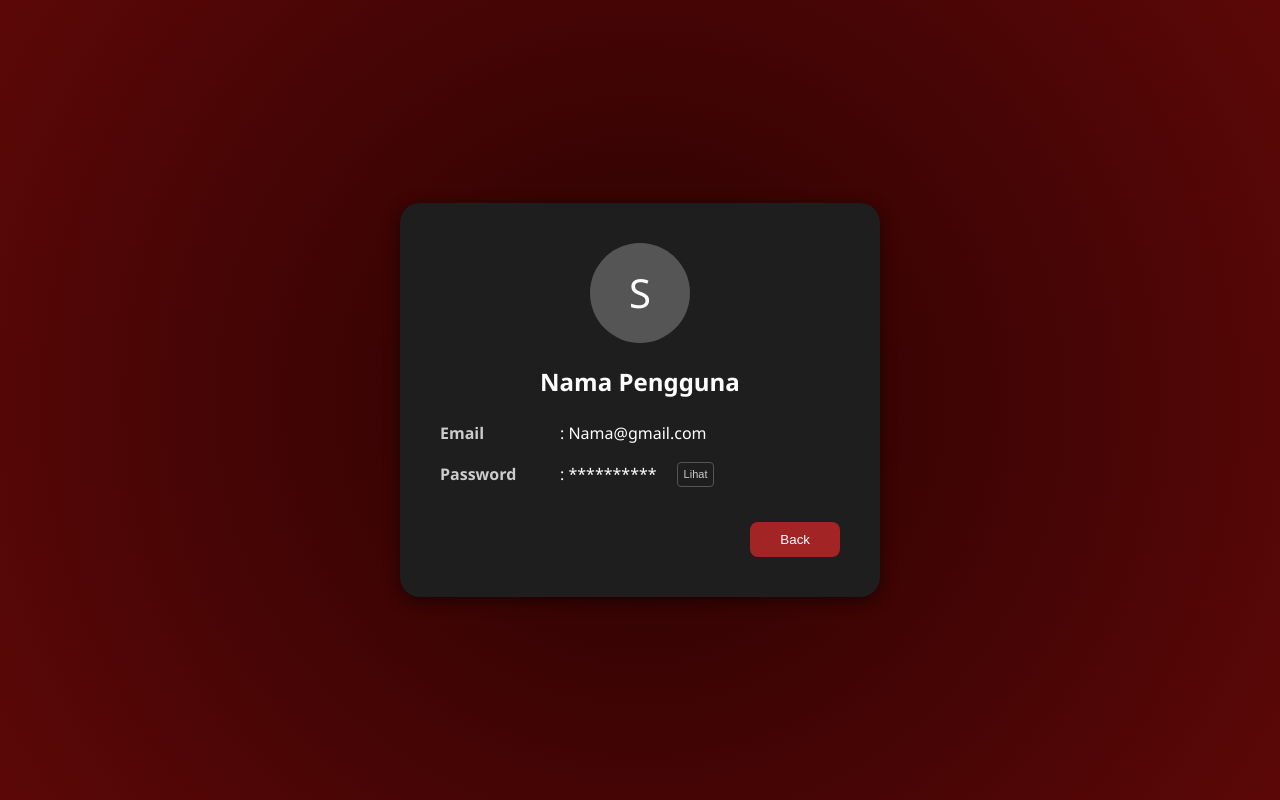
After one commit to naiaero/NTBeat, a PHP site: page /lihat-profile.html in a window 1280 px wide. The commit adds this page. Run offline with PHP 8.4, Linux system fonts and the light colour scheme.

Commit message:
lihat profile page

```diff
--- a/assets/style/style.css
+++ b/assets/style/style.css
@@ -1414,3 +1414,74 @@ body {
 .btn-yakin:hover {
   background-color: #7e191b;
 }
+
+/* style lihat profile */
+.profile-box {
+    margin: 0;
+    padding: 0;
+    display: flex;
+    justify-content: center;
+    align-items: center;
+    min-height: 100vh;
+}
+
+
+.profile-card {
+    background-color: #1e1e1e;
+    padding: 40px;
+    border-radius: 20px;
+
+    text-align: center;
+    width: 400px;
+    box-shadow: 0 4px 15px rgba(0,0,0,0.5);
+}
+
+.profile-img {
+    width: 100px;
+    height: 100px;
+    background-color: #555;
+    border-radius: 60%;
+    margin: 0 auto 20px;
+    display: flex;
+    justify-content: center;
+    align-items: center;
+    font-size: 40px;
+}
+
+.profile-info {
+    text-align: left;
+    margin-top: 20px;
+}
+
+.info-row {
+    margin-bottom: 15px;
+    display: flex;
+}
+
+.label {
+    width: 120px;
+    font-weight: bold;
+    color: #ccc;
+}
+
+.toggle-btn {
+    background: none;
+    border: 1px solid #555;
+    color: #ccc;
+    cursor: pointer;
+    margin-left: 20px;
+    font-size: 11px;
+    padding: 2px 6px;
+    border-radius: 4px;
+}
+
+.btn-back {
+    background-color: #a32424;
+    color: white;
+    border: none;
+    padding: 10px 30px;
+    border-radius: 8px;
+    margin-top: 20px;
+    cursor: pointer;
+    float: right;
+}
--- /dev/null
+++ b/lihat-profile.html
@@ -0,0 +1,31 @@
+<!doctype html>
+<html lang="en">
+<head>
+    <meta charset="UTF-8" />
+    <meta name="viewport" content="width=device-width, initial-scale=1.0" />
+    <title>Profil</title>
+    <link rel="stylesheet" href="assets/style/style.css" />
+</head>
+<body>
+    <div class="profile-box">
+        <div class="profile-card">
+            <div class="profile-img">S</div>
+            <h2>Nama Pengguna</h2>
+
+            <div class="profile-info">
+                <div class="info-row">
+                    <span class="label">Email</span>
+                    <span>: Nama@gmail.com</span>
+                </div>
+                <div class="info-row">
+                    <span class="label">Password</span>
+                    <span>: **********</span>
+                    <button type="button" class="toggle-btn" onclick="togglePassword()">Lihat</button>
+                </div>
+            </div>
+
+            <button class="btn-back">Back</button>
+        </div>
+    </div>
+  </body>
+</html>
```
